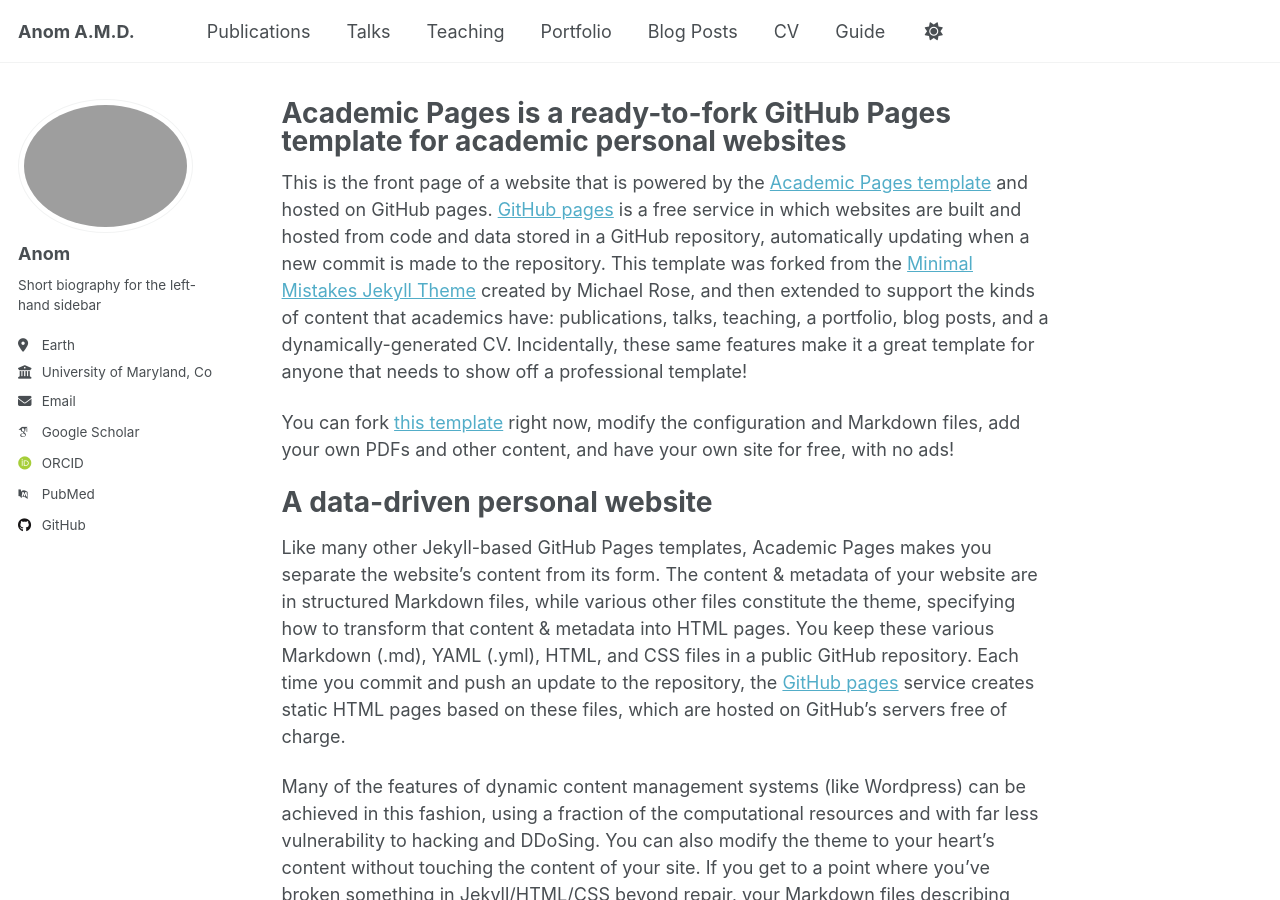
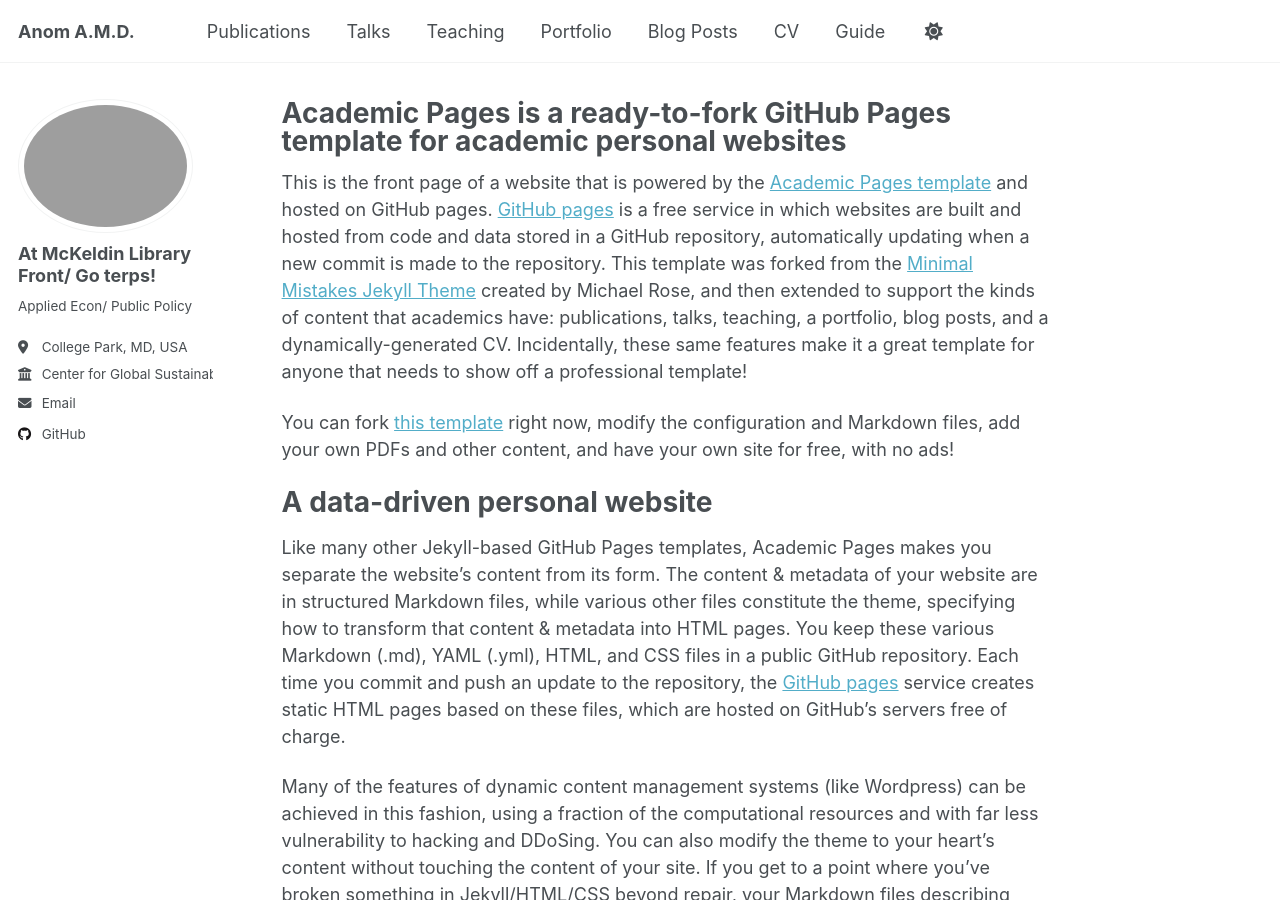
Before and after one commit to anomdule/anomdule.github.io, a Jekyll site: the page built from _pages/about.md, in a window 1280 px wide and 900 px high. Built offline with Jekyll 4.4.1, drawn with Linux system fonts in a browser that asks for light colours; some web fonts are replaced; a script that is not in the unit is left out.

Commit message:
Update _config.yml

```diff
--- a/_config.yml
+++ b/_config.yml
@@ -24,33 +24,33 @@ repository               : "anomdule/anomdule.github.io"
 author:
   # Biographic information
   avatar           : "anom_dp.png"
-  name             : "Anom"
+  name             : "At McKeldin Library Front/ Go terps!"
   pronouns         : # example: "he/ his"
-  bio              : "Short biography for the left-hand sidebar"
-  location         : "Earth"
-  employer         : "University of Maryland, College Park"
-  uri              : # URL
+  bio              : "Applied Econ/ Public Policy"
+  location         : "College Park, MD, USA"
+  employer         : "Center for Global Sustainability, University of Maryland"
+  # uri              : # URL
   email            : "anomdule@gmail.com/ anomdule@umd.edu"
 
   # Academic websites
-  academia         : # URL
-  arxiv            : # URL - Update with the correct link to your profile
-  googlescholar    : "https://scholar.google.com/citations?user=PS_CX0AAAAAJ"
-  inspire-hep      : # URL
-  impactstory      : # URL
-  orcid            : "https://orcid.org/yourorcidurl"
-  semantic         : # URL
-  pubmed           : "https://www.ncbi.nlm.nih.gov/pubmed/?term=john+snow"
-  researchgate     : # URL
-  scopus           : # URL
+  # academia         : # URL
+  # arxiv            : # URL - Update with the correct link to your profile
+  # googlescholar    : "https://scholar.google.com/citations?user=PS_CX0AAAAAJ"
+  # inspire-hep      : # URL
+  # impactstory      : # URL
+  # orcid            : "https://orcid.org/yourorcidurl"
+  # semantic         : # URL
+  # pubmed           : "https://www.ncbi.nlm.nih.gov/pubmed/?term=john+snow"
+  researchgate     : # "https://www.researchgate.net/profile/Anom-Ashok-Dule"
+  # scopus           : # URL
 
   # Repositories and software development
-  bitbucket        : # Username - Update with your username on the site
-  codepen          : # Username
-  dribbble         : # Username
+  # bitbucket        : # Username - Update with your username on the site
+  # codepen          : # Username
+  # dribbble         : # Username
   github           : "academicpages"
-  kaggle           : # Username
-  stackoverflow    : # User number or user number and name (i.e., use "1" or "1/jeff-atwood")
+  # kaggle           : # Username
+  # stackoverflow    : # User number or user number and name (i.e., use "1" or "1/jeff-atwood")
 
   # Social media
   # artstation       : # Username
@@ -63,7 +63,7 @@ author:
   # keybase          : # Username
   # instagram        : # Username
   # lastfm           : # Username
-  linkedin         : # Username
+  linkedin         : # "https://www.linkedin.com/in/anom-ashok-meena/"
   # mastodon         : # URL
   # medium           : # URL
   # pinterest        : # Username
```
